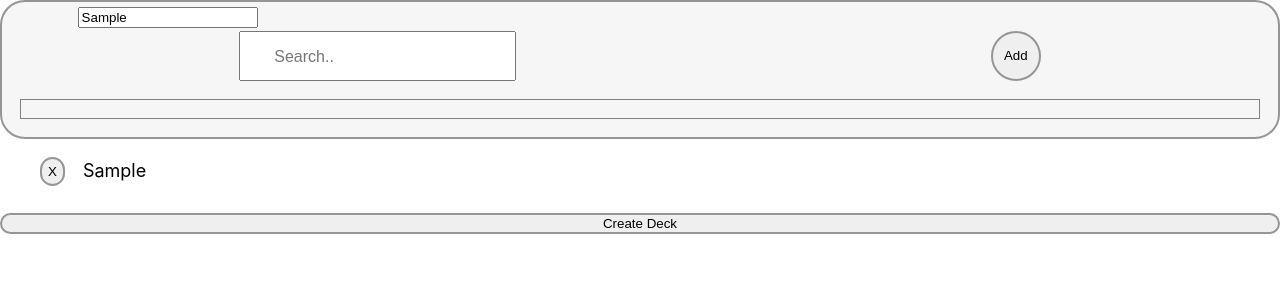
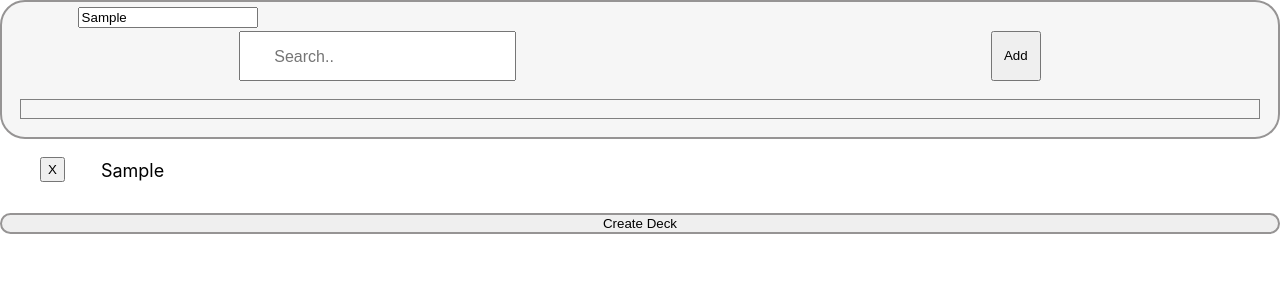
Before and after one commit to max-bot1/mtg-deck-builder, a Next.js app: page /decks/CardSearchBar in a window 1280 px wide. Both pictures are taken after typing "Sample", "Sample" into the empty fields and a click on the button "Add". Shown: the top 300 px of the page. Built offline with nearby package versions, Linux system fonts and the light colour scheme; no server answers.

Commit message:
create deck delete btn workaround

```diff
--- /dev/null
+++ b/pages/api/decks/updateDeck.js
@@ -0,0 +1,20 @@
+import sqlite3 from "sqlite3";
+import { open } from "sqlite";
+
+export default async function post(req, res) {
+  const db = await open({
+    filename: `./db/sqlite.db`,
+    driver: sqlite3.Database,
+  });
+  let data = {
+    deck_name: req.body.deck_name,
+    card_ids: req.body.card_ids,
+    user_id: req.body.user_id,
+  };
+  let sql = "INSERT INTO deck (deck_name, card_ids, user_id) VALUES (?,?,?)";
+  let params = [data.deck_name, data.card_ids, data.user_id];
+
+  let confirm = await db.run(sql, params);
+  let deck = await db.get(`SELECT * FROM deck WHERE id = ${confirm.lastID}`);
+  res.json(deck);
+}
--- a/pages/decks/CardSearchBar.jsx
+++ b/pages/decks/CardSearchBar.jsx
@@ -55,15 +55,23 @@ export default function CardSearchBar() {
     setNames(request.data.data);
   }, [value]);
 
-  function deleteCard(e) {}
+  function deleteCard(e) {
+    for (let i = 0; i < addedCards.length; i++) {
+      if (addedCards[i] === e.target.parentNode.lastChild.innerHTML) {
+        addedCards.splice(i, 1);
+        setAddedCards(addedCards);
+        setValue(" ");
+      }
+    }
+  }
 
-  const deckList = addedCards.map((addedCards, index) => (
+  const deckList = addedCards.map((card, index) => (
     <div key={index} className={styles.listItem}>
+      <button key={index + 2} onClick={deleteCard}>
+        X
+      </button>
       <li key={index + 1} onClick={deleteCard}>
-        <button key={index + 2} onClick={deleteCard}>
-          X
-        </button>
-        {addedCards}
+        {card}
       </li>
     </div>
   ));
@@ -93,7 +101,7 @@ export default function CardSearchBar() {
               </button>
             </div>
           </form>
-          <div>
+          <div className="searchList">
             <p onClick={dropdownClick} value={names[0]}>
               {names[0]}
             </p>
--- a/pages/decks/[id].jsx
+++ b/pages/decks/[id].jsx
@@ -31,8 +31,8 @@ const Deck = () => {
 
   const deckList = cards.map((cards, index) => (
     <div key={index} className={styles.listItem}>
+      <button key={index + 2}>X</button>
       <li key={index + 1}>{cards.data.name}</li>
-      <button key={index + 2}>X</button>
     </div>
   ));
 
--- a/styles/utils.module.css
+++ b/styles/utils.module.css
@@ -51,12 +51,20 @@
 .listItem {
   margin: 0 0 0.5rem;
   display: flex;
-  justify-content: space-between;
+  /* justify-content: flex-start; */
 }
 
-.listItem {
-  margin-right: 3rem;
+.listItem > li {
+  margin-left: 2rem;
+  cursor: pointer;
 }
+
+/* .listItem > button {
+    border-radius: 25px;
+    border: 2px solid #969494;
+    height: 50px;
+    width: 25px;
+  } */
 
 .lightText {
   color: #666;
@@ -66,12 +74,12 @@
 .myInput {
   box-sizing: border-box;
   /* background-image: "../images/magnifying-glass.png";
-  background-position: 14px 12px;
-  background-repeat: no-repeat; */
+    background-position: 14px 12px;
+    background-repeat: no-repeat; */
   font-size: 16px;
   padding: 14px 33px 12px 33px;
   /* border: none;
-  border-bottom: 1px solid #ddd; */
+    border-bottom: 1px solid #ddd; */
 }
 
 /* The search field when it gets focus/clicked on */
@@ -115,8 +123,8 @@
 }
 
 .addBtn {
-  border-radius: 25px;
-  border: 2px solid #969494;
+  /* border-radius: 25px; */
+  /* border: 2px solid #969494; */
   height: 50px;
   width: 50px;
 }
@@ -219,7 +227,7 @@
 .deckListItem > div {
   display: flex;
   flex-direction: row;
-  justify-content: space-between;
+  justify-content: flex-start;
 }
 
 .deckListItem > div {
@@ -251,3 +259,7 @@
   margin-top: 0px;
   margin-bottom: 0;
 }
+
+.searchList {
+  /* display: none; */
+}
```
